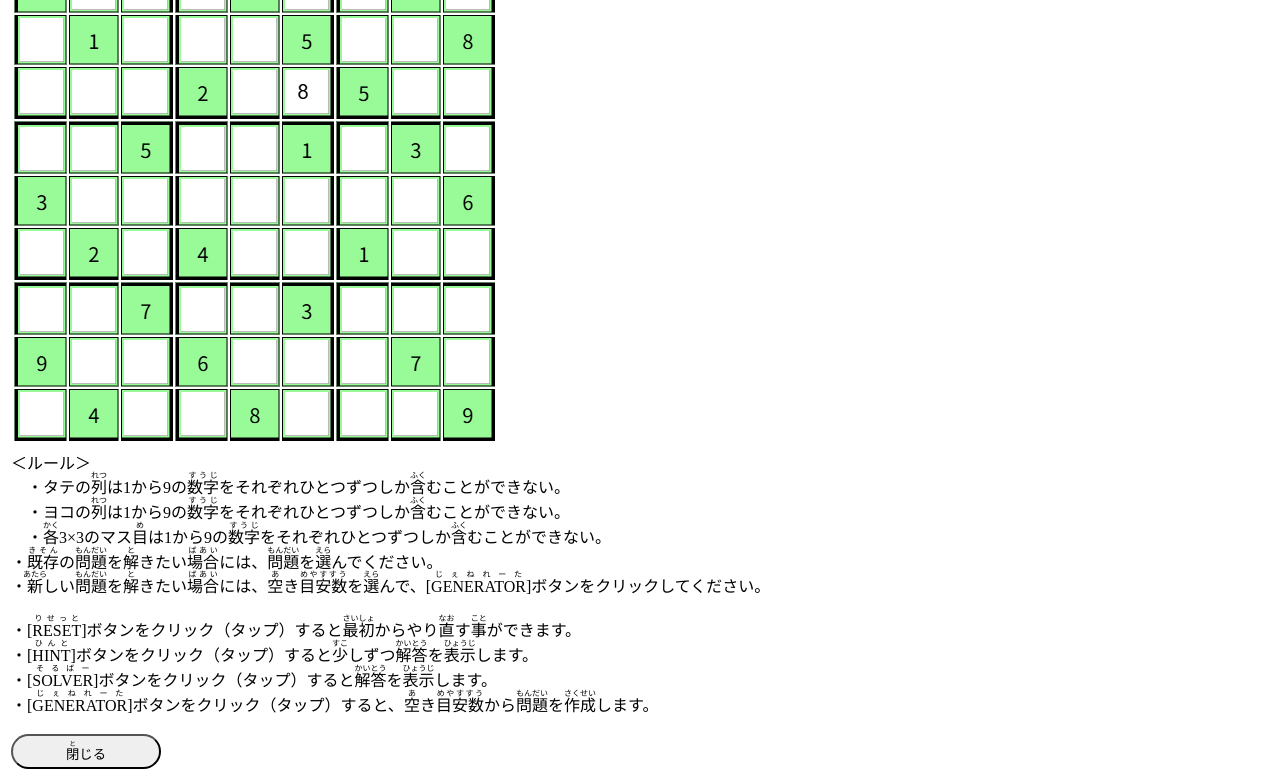
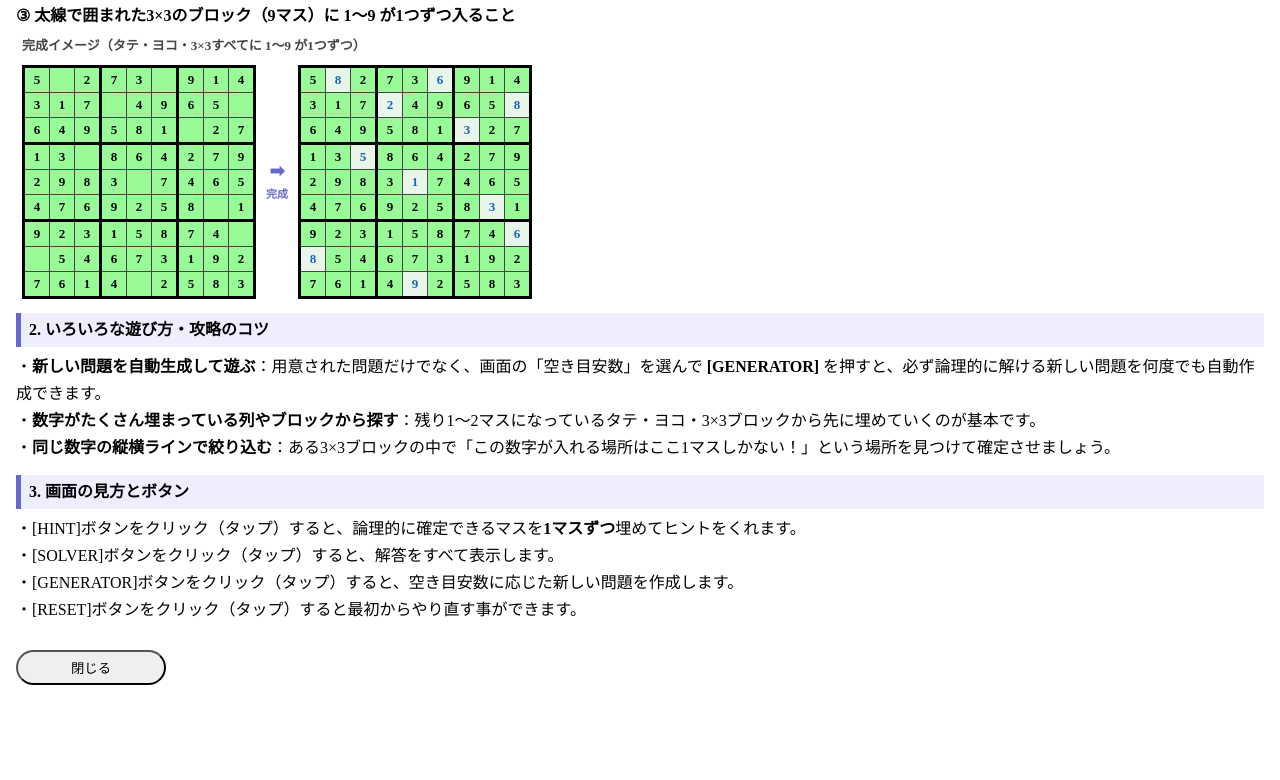
Before and after one commit to perorena/webgames, a plain HTML site: page NumberPlace/NumberPlaceHelp.html in a window 1280 px wide. Shown: the part 321-1101 px from the top of the page. After the commit the page ends 1026 px from the top, so only its background shows below. Drawn offline with Linux system fonts and the light colour scheme.

Commit message:
Add files via upload

```diff
--- a/NumberPlace/NumberPlaceHelp.html
+++ b/NumberPlace/NumberPlaceHelp.html
@@ -4,37 +4,132 @@
     <base target="_top">
     <meta name="viewport" content="width=device-width, initial-scale=1.0">
     <meta charset="UTF-8">
-    <title>ナンバープレイス</title>
-    <!-- CSS -->
+    <title>ナンバープレイス - 遊び方</title>
+    <!-- CSS（本編と同じCSSを使用） -->
     <link type="text/css" rel="stylesheet" href="./NumberPlace.css">
-    <!-- JavaScript -->
-    <script type="text/javascript">
-    </script>
+    <style>
+        /* 遊び方ページ用の追加スタイル */
+        #explanation {
+            line-height: 1.7;
+            padding: 10px 6px;
+        }
+        .section_title {
+            font-weight: bold;
+            background-color: #eef;
+            border-left: 5px solid #66c;
+            padding: 3px 8px;
+            margin: 14px 0 6px 0;
+        }
+        /* HTMLだけで作る9×9盤面ミニ図解（本編と同じ palegreen＋太線区切り） */
+        .board_wrap {
+            display: flex;
+            align-items: center;
+            gap: 10px;
+            margin: 8px 0 10px 6px;
+            flex-wrap: wrap;
+        }
+        .mini_np {
+            border-collapse: collapse;
+            border: 3px solid #000;
+        }
+        .mini_np td {
+            width: 24px;
+            height: 24px;
+            border: 1px solid #444;
+            background-color: palegreen;
+            text-align: center;
+            vertical-align: middle;
+            font-weight: bold;
+            font-size: 13px;
+            padding: 0;
+        }
+        /* 3×3ブロックの太線区切り */
+        .mini_np td:nth-child(3),
+        .mini_np td:nth-child(6) {
+            border-right: 3px solid #000;
+        }
+        .mini_np tr:nth-child(3) td,
+        .mini_np tr:nth-child(6) td {
+            border-bottom: 3px solid #000;
+        }
+        /* プレイヤーが入れた数字の強調色 */
+        .mini_np td.ans {
+            color: #1565c0;
+            background-color: #e8f5e9;
+        }
+        .arrow {
+            font-size: 18px;
+            font-weight: bold;
+            color: #66c;
+            text-align: center;
+            line-height: 1.2;
+        }
+        .rule_label {
+            font-size: 13px;
+            font-weight: bold;
+            color: #444;
+            margin: 6px 0 2px 6px;
+        }
+    </style>
 </head>
 <body>
     <table id="main_table">
         <tr>
             <td id="title">
-                <span id="title_line">【ナンバープレイス】</span>
+                <span id="title_line">【ナンバープレイス】遊び方</span>
             </td>
         </tr>
         <tr>
             <td id="explanation">
-                9×9のマス<ruby>目<rt>め</rt></ruby>を、タテ9マス・ヨコ9マス・<ruby>各<rt>かく</rt></ruby>3×3のマス<ruby>目<rt>め</rt></ruby>が1から9までの<ruby>数字<rt>すうじ</rt></ruby>をそれぞれひとつずつ<ruby>含<rt>ふく</rt></ruby>むように<ruby>埋<rt>う</rt></ruby>めるゲームです。
-                <br>
-                <img src="../img/NumberPlace.png">
-                <br>
-                ＜ルール＞<br>
-                &emsp;・タテの<ruby>列<rt>れつ</rt></ruby>は1から9の<ruby>数字<rt>すうじ</rt></ruby>をそれぞれひとつずつしか<ruby>含<rt>ふく</rt></ruby>むことができない。<br>
-                &emsp;・ヨコの<ruby>列<rt>れつ</rt></ruby>は1から9の<ruby>数字<rt>すうじ</rt></ruby>をそれぞれひとつずつしか<ruby>含<rt>ふく</rt></ruby>むことができない。<br>
-                &emsp;・<ruby>各<rt>かく</rt></ruby>3×3のマス<ruby>目<rt>め</rt></ruby>は1から9の<ruby>数字<rt>すうじ</rt></ruby>をそれぞれひとつずつしか<ruby>含<rt>ふく</rt></ruby>むことができない。<br>
-                ・<ruby>既存<rt>きそん</rt></ruby>の<ruby>問題<rt>もんだい</rt></ruby>を<ruby>解<rt>と</rt></ruby>きたい<ruby>場合<rt>ばあい</rt></ruby>には、<ruby>問題<rt>もんだい</rt></ruby>を<ruby>選<rt>えら</rt></ruby>んでください。<br>
-                ・<ruby>新<rt>あたら</rt></ruby>しい<ruby>問題<rt>もんだい</rt></ruby>を<ruby>解<rt>と</rt></ruby>きたい<ruby>場合<rt>ばあい</rt></ruby>には、<ruby>空<rt>あ</rt></ruby>き<ruby>目安数<rt>めやすすう</rt></ruby>を<ruby>選<rt>えら</rt></ruby>んで、[<ruby>GENERATOR<rt>じぇねれーた</rt></ruby>]ボタンをクリックしてください。<br><br>
-                ・[<ruby>RESET<rt>りせっと</rt></ruby>]ボタンをクリック（タップ）すると<ruby>最初<rt>さいしょ</rt></ruby>からやり<ruby>直<rt>なお</rt></ruby>す<ruby>事<rt>こと</rt></ruby>ができます。<br>
-                ・[<ruby>HINT<rt>ひんと</rt></ruby>]ボタンをクリック（タップ）すると<ruby>少<rt>すこ</rt></ruby>しずつ<ruby>解答<rt>かいとう</rt></ruby>を<ruby>表示<rt>ひょうじ</rt></ruby>します。<br>
-                ・[<ruby>SOLVER<rt>そるばー</rt></ruby>]ボタンをクリック（タップ）すると<ruby>解答<rt>かいとう</rt></ruby>を<ruby>表示<rt>ひょうじ</rt></ruby>します。<br>
-                ・[<ruby>GENERATOR<rt>じぇねれーた</rt></ruby>]ボタンをクリック（タップ）すると、<ruby>空<rt>あ</rt></ruby>き<ruby>目安数<rt>めやすすう</rt></ruby>から<ruby>問題<rt>もんだい</rt></ruby>を<ruby>作成<rt>さくせい</rt></ruby>します。<br><br>
-                <button class="transition_button" onclick='window.close()'><ruby>閉<rt>と</rt></ruby>じる</button>
+                9×9のマス目に、<b>1から9までの数字を重複なく埋めていく</b>定番の数字ロジックパズル（数独）です。<br>
+
+                <div class="section_title">1. 基本ルール</div>
+                ・空いているマスをタップ（クリック）し、プルダウンから <b>1〜9</b> の数字を選んで入れます。<br>
+                ・次の3つの条件をすべて満たしてすべてのマスを埋めるとクリアです！<br>
+                 <b>① タテの1列（9マス）に 1〜9 が1つずつ入ること</b><br>
+                 <b>② ヨコの1列（9マス）に 1〜9 が1つずつ入ること</b><br>
+                 <b>③ 太線で囲まれた3×3のブロック（9マス）に 1〜9 が1つずつ入ること</b><br>
+
+                <!-- HTMLミニ図解：9×9盤面 -->
+                <div class="rule_label">完成イメージ（タテ・ヨコ・3×3すべてに 1〜9 が1つずつ）</div>
+                <div class="board_wrap">
+                    <table class="mini_np">
+                        <tr><td>5</td><td></td><td>2</td><td>7</td><td>3</td><td></td><td>9</td><td>1</td><td>4</td></tr>
+                        <tr><td>3</td><td>1</td><td>7</td><td></td><td>4</td><td>9</td><td>6</td><td>5</td><td></td></tr>
+                        <tr><td>6</td><td>4</td><td>9</td><td>5</td><td>8</td><td>1</td><td></td><td>2</td><td>7</td></tr>
+                        <tr><td>1</td><td>3</td><td></td><td>8</td><td>6</td><td>4</td><td>2</td><td>7</td><td>9</td></tr>
+                        <tr><td>2</td><td>9</td><td>8</td><td>3</td><td></td><td>7</td><td>4</td><td>6</td><td>5</td></tr>
+                        <tr><td>4</td><td>7</td><td>6</td><td>9</td><td>2</td><td>5</td><td>8</td><td></td><td>1</td></tr>
+                        <tr><td>9</td><td>2</td><td>3</td><td>1</td><td>5</td><td>8</td><td>7</td><td>4</td><td></td></tr>
+                        <tr><td></td><td>5</td><td>4</td><td>6</td><td>7</td><td>3</td><td>1</td><td>9</td><td>2</td></tr>
+                        <tr><td>7</td><td>6</td><td>1</td><td>4</td><td></td><td>2</td><td>5</td><td>8</td><td>3</td></tr>
+                    </table>
+                    <div class="arrow">➡<br><span style="font-size: 11px;">完成</span></div>
+                    <table class="mini_np">
+                        <tr><td>5</td><td class="ans">8</td><td>2</td><td>7</td><td>3</td><td class="ans">6</td><td>9</td><td>1</td><td>4</td></tr>
+                        <tr><td>3</td><td>1</td><td>7</td><td class="ans">2</td><td>4</td><td>9</td><td>6</td><td>5</td><td class="ans">8</td></tr>
+                        <tr><td>6</td><td>4</td><td>9</td><td>5</td><td>8</td><td>1</td><td class="ans">3</td><td>2</td><td>7</td></tr>
+                        <tr><td>1</td><td>3</td><td class="ans">5</td><td>8</td><td>6</td><td>4</td><td>2</td><td>7</td><td>9</td></tr>
+                        <tr><td>2</td><td>9</td><td>8</td><td>3</td><td class="ans">1</td><td>7</td><td>4</td><td>6</td><td>5</td></tr>
+                        <tr><td>4</td><td>7</td><td>6</td><td>9</td><td>2</td><td>5</td><td>8</td><td class="ans">3</td><td>1</td></tr>
+                        <tr><td>9</td><td>2</td><td>3</td><td>1</td><td>5</td><td>8</td><td>7</td><td>4</td><td class="ans">6</td></tr>
+                        <tr><td class="ans">8</td><td>5</td><td>4</td><td>6</td><td>7</td><td>3</td><td>1</td><td>9</td><td>2</td></tr>
+                        <tr><td>7</td><td>6</td><td>1</td><td>4</td><td class="ans">9</td><td>2</td><td>5</td><td>8</td><td>3</td></tr>
+                    </table>
+                </div>
+
+                <div class="section_title">2. いろいろな遊び方・攻略のコツ</div>
+                ・<b>新しい問題を自動生成して遊ぶ</b>：用意された問題だけでなく、画面の「空き目安数」を選んで <b>[GENERATOR]</b> を押すと、必ず論理的に解ける新しい問題を何度でも自動作成できます。<br>
+                ・<b>数字がたくさん埋まっている列やブロックから探す</b>：残り1〜2マスになっているタテ・ヨコ・3×3ブロックから先に埋めていくのが基本です。<br>
+                ・<b>同じ数字の縦横ラインで絞り込む</b>：ある3×3ブロックの中で「この数字が入れる場所はここ1マスしかない！」という場所を見つけて確定させましょう。<br>
+
+                <div class="section_title">3. 画面の見方とボタン</div>
+                ・[HINT]ボタンをクリック（タップ）すると、論理的に確定できるマスを<b>1マスずつ</b>埋めてヒントをくれます。<br>
+                ・[SOLVER]ボタンをクリック（タップ）すると、解答をすべて表示します。<br>
+                ・[GENERATOR]ボタンをクリック（タップ）すると、空き目安数に応じた新しい問題を作成します。<br>
+                ・[RESET]ボタンをクリック（タップ）すると最初からやり直す事ができます。<br><br>
+
+                <button class="transition_button" onclick='window.close()'>閉じる</button>
             </td>
         </tr>
     </table>
```
